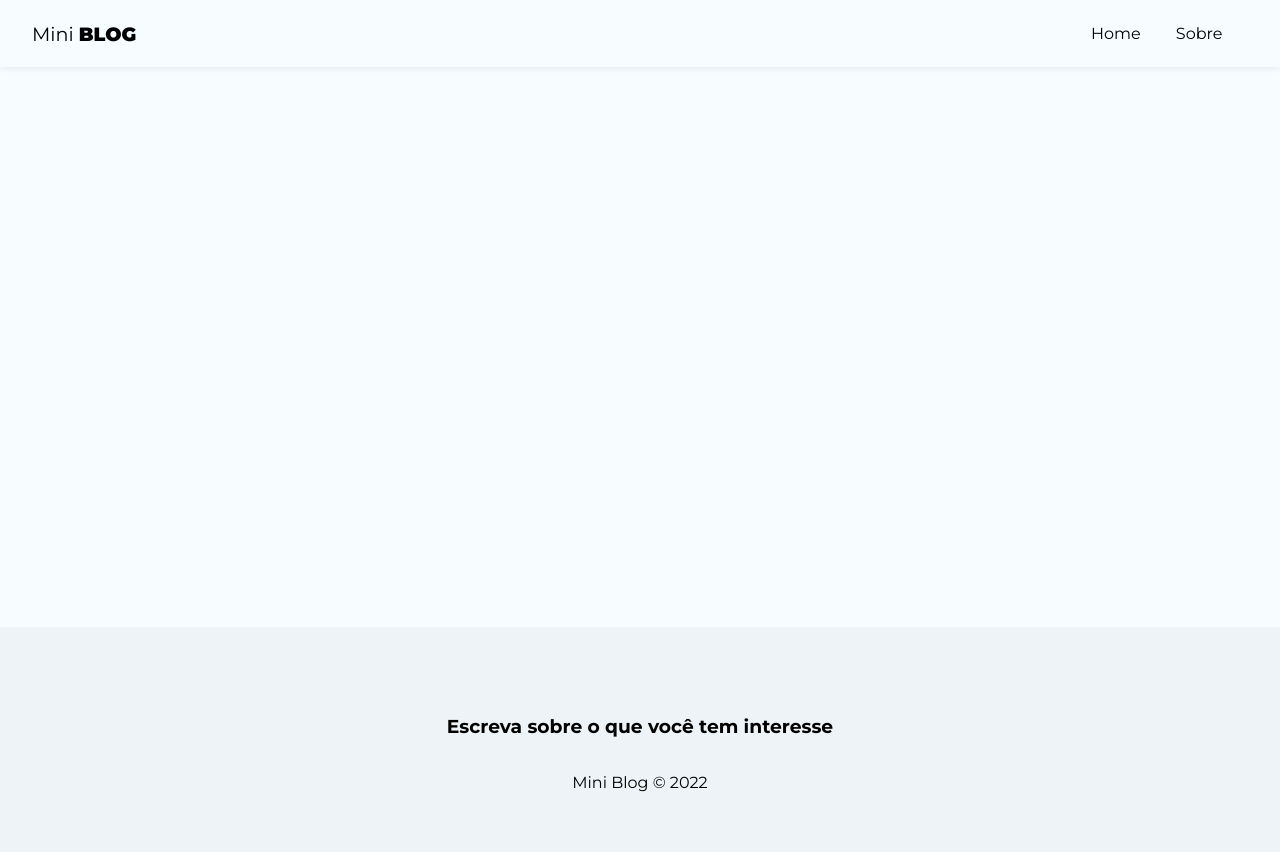
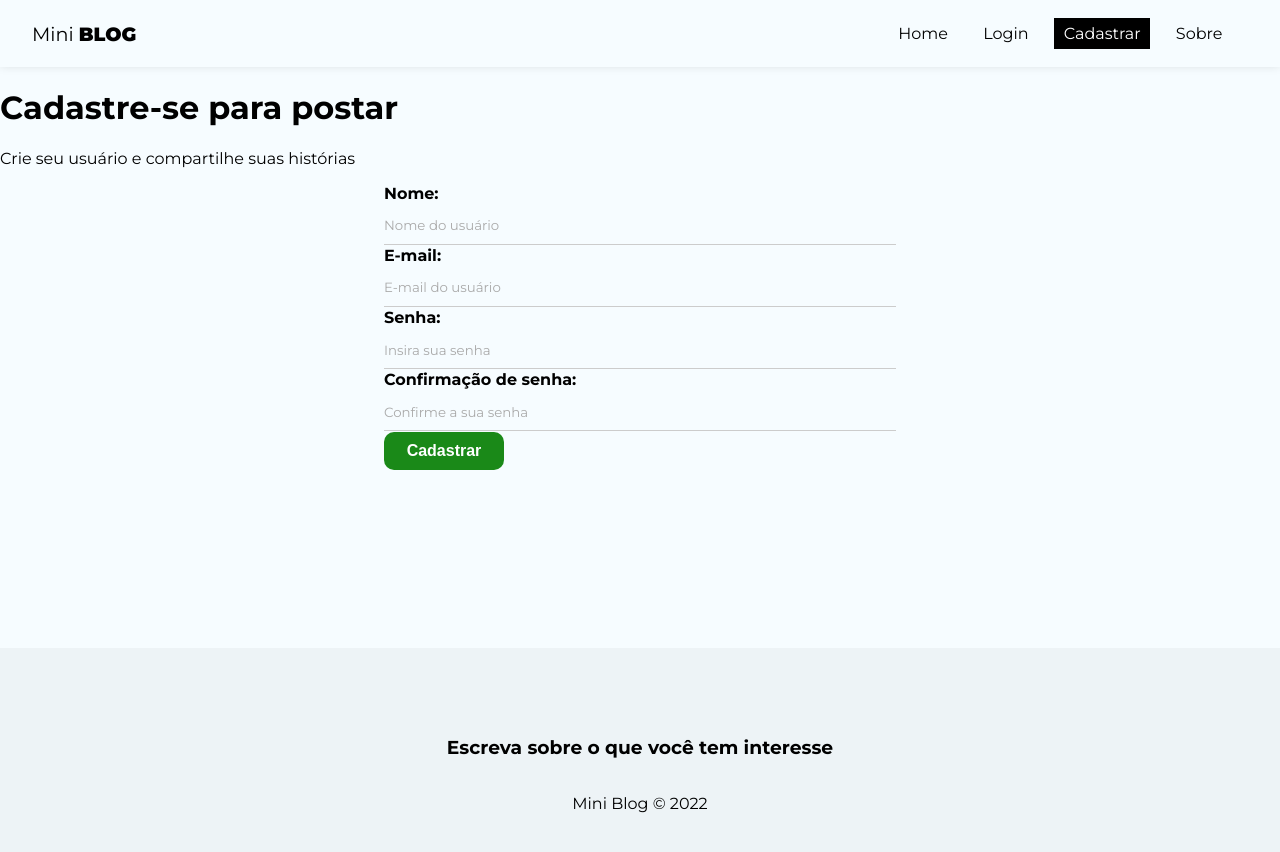
Before and after one commit to xandaosilva/curso-reactjs, a React (Create React App) app in the folder 10_miniblog/miniblog/: page /register in a window 1280 px wide. Shown: the top 852 px of the page. Built offline with nearby package versions, Linux system fonts and the light colour scheme.

Commit message:
Criando formulário e seu CSS

```diff
--- a/10_miniblog/miniblog/src/App.js
+++ b/10_miniblog/miniblog/src/App.js
@@ -2,10 +2,13 @@ import { BrowserRouter, Routes, Route, Navigate } from "react-router-dom";
 
 import About from "./pages/About/About";
 import Home from "./pages/Home/Home";
+import Login from "./pages/Login/Login";
+import Register from "./pages/Register/Register";
+
+import Navbar from "./components/Navbar";
+import Footer from "./components/Footer";
 
 import './App.css';
-import Navbar from "./components/Navbar";
-import Footer from "./components/Footer";
 
 function App() {
   return (
@@ -16,6 +19,8 @@ function App() {
           <Routes>
             <Route path="/" element={<Home />} />
             <Route path="/about" element={<About />} />
+            <Route path="/login" element={<Login />} />
+            <Route path="/register" element={<Register />} />
           </Routes>
         </div>
         <Footer />
--- a/10_miniblog/miniblog/src/components/Navbar.js
+++ b/10_miniblog/miniblog/src/components/Navbar.js
@@ -11,6 +11,12 @@ const Navbar = () => {
                     <NavLink to="/" className={({isActive}) => (isActive ? styles.active : "")}>Home</NavLink>
                 </li>
                 <li>
+                    <NavLink to="/login" className={({isActive}) => (isActive ? styles.active : "")}>Login</NavLink>
+                </li>
+                <li>
+                    <NavLink to="/register" className={({isActive}) => (isActive ? styles.active : "")}>Cadastrar</NavLink>
+                </li>
+                <li>
                     <NavLink to="/about" className={({isActive}) => (isActive ? styles.active : "")}>Sobre</NavLink>
                 </li>
             </ul>
--- a/10_miniblog/miniblog/src/index.css
+++ b/10_miniblog/miniblog/src/index.css
@@ -7,6 +7,7 @@ body {
 
 input::placeholder, textarea::placeholder{
   font-family: 'Montserrat', sans-serif;
+  color: #aaa;
 }
 
 input:focus, textarea:focus{
@@ -27,3 +28,79 @@ a, nav button{
 a:hover, nav button:hover{
   color: #bbb;
 }
+
+form{
+  max-width: 40%;
+  margin: 0 auto;
+}
+
+label{
+  display: flex;
+  flex-direction: column;
+  margin-bottom: 1px;
+}
+
+label span{
+  margin-bottom: 0.3em;
+  font-weight: bold;
+  text-align: left;
+}
+
+input, textarea{
+  box-sizing: border-box;
+  border: none;
+  border-bottom: solid 1px #ccc;
+  padding: 0.8em 0;
+  background-color: transparent;
+}
+
+.btn{
+  background-color: #1a8918;
+  color: #fff;
+  text-align: center;
+  cursor: pointer;
+  border-radius: 10px;
+  width: 120px;
+  font-weight: bold;
+  border: none;
+  padding: 10px 15px;
+  font-size: 1em;
+}
+
+.btn.btn-dark{
+  background-color: #000;
+  border-radius: 0;
+}
+
+.btn.btn-outline{
+  background-color: transparent;
+  border-radius: 0;
+  color: #000;
+  border: solid 1px #000;
+  padding: 7px 30px;
+}
+
+.btn:hover{
+  background-color: #0f730c;
+  color: #fff;
+}
+
+.btn.btn-outline:hover{
+  background-color: #000;
+}
+
+.btn.btn-danger:hover{
+  background-color: #dc3545;
+}
+
+button[disabled]{
+  background-color: #aaa;
+}
+
+.container .error{
+  color: #721c24;
+  background-color: #f8d7da;
+  border: solid 1px #f5c6cb;
+  padding: 5px;
+  border-radius: 5px;
+}
--- /dev/null
+++ b/10_miniblog/miniblog/src/pages/Login/Login.js
@@ -0,0 +1,11 @@
+import styles from "./Login.module.css";
+
+const Login = () => {
+    return (
+        <div>
+            <h2>Login</h2>
+        </div>
+    )
+}
+
+export default Login;
--- /dev/null
+++ b/10_miniblog/miniblog/src/pages/Register/Register.js
@@ -0,0 +1,33 @@
+import { useState, useEffect } from "react";
+
+import styles from "./Register.module.css";
+
+const Register = () => {
+    return (
+        <div>
+            <h1>Cadastre-se para postar</h1>
+            <p>Crie seu usuário e compartilhe suas histórias</p>
+            <form>
+                <label>
+                    <span>Nome:</span>
+                    <input type="text" name="displayName" required placeholder="Nome do usuário" />
+                </label>
+                <label>
+                    <span>E-mail:</span>
+                    <input type="email" name="email" required placeholder="E-mail do usuário" />
+                </label>
+                <label>
+                    <span>Senha:</span>
+                    <input type="password" name="password" required placeholder="Insira sua senha" />
+                </label>
+                <label>
+                    <span>Confirmação de senha:</span>
+                    <input type="password" name="confirmPassword" required placeholder="Confirme a sua senha" />
+                </label>
+                <button className="btn">Cadastrar</button>
+            </form>
+        </div>
+    )
+}
+
+export default Register;
--- /dev/null
+++ b/10_miniblog/miniblog/src/pages/Register/Register.module.css
@@ -0,0 +1,7 @@
+.register{
+    text-align: center;
+}
+
+.register p{
+    color: #aaa;
+}
```
Also changed, not shown: 10_miniblog/miniblog/src/pages/Login/Login.module.css (added).
